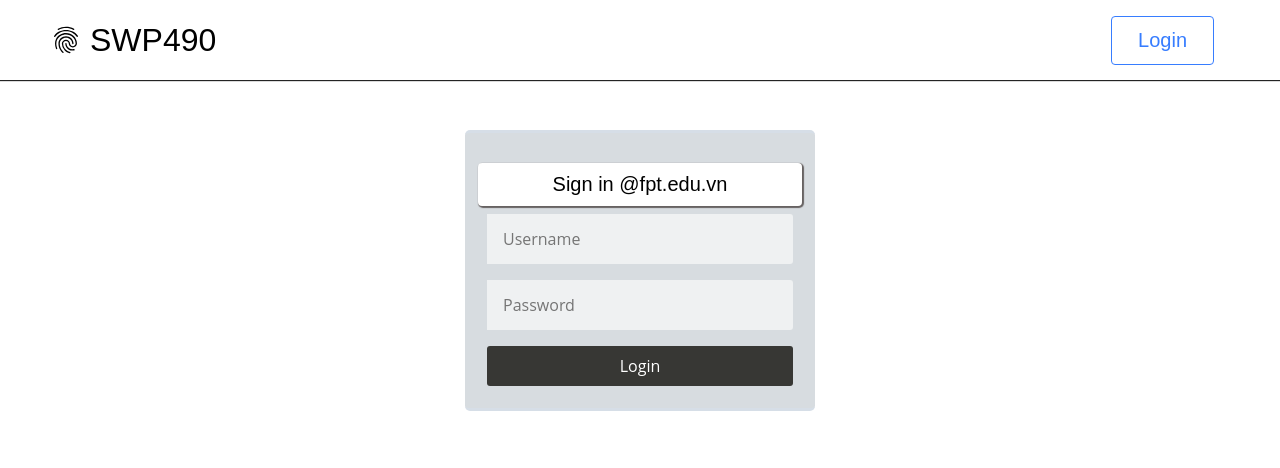
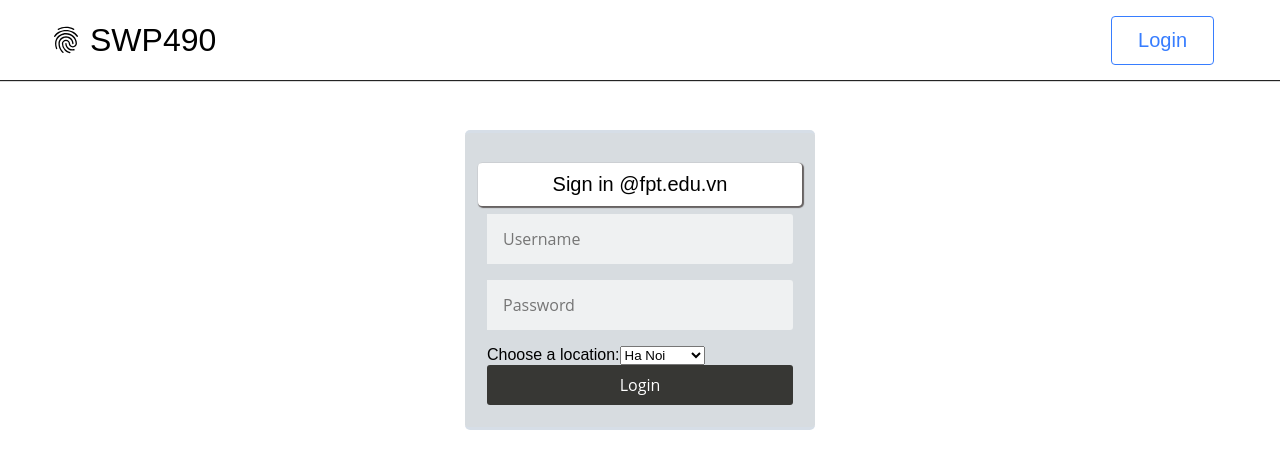
Before and after one commit to ngocquangfu/class-observation-frontend, a React (Create React App) app: page /login in a window 1280 px wide. Shown: the top 468 px of the page. Built offline with nearby package versions, Linux system fonts and the light colour scheme.

Commit message:
add select location

```diff
--- a/src/views/pages/AutheticationPage/Login/Login.js
+++ b/src/views/pages/AutheticationPage/Login/Login.js
@@ -38,7 +38,7 @@ function Login() {
     // </div>
     <div id="login">
       <form name='form-login'>
-      {button ? (
+        {button ? (
           <Link to='/login' className='btn-link' component={Login}>
             <Button buttonStyle='btn--outline' buttonColor={'white'} buttonSize='btn--long'>Sign in @fpt.edu.vn</Button>
           </Link>
@@ -53,14 +53,20 @@ function Login() {
           </Link>
 
         )}
-          <input type="text" id="user" placeholder="Username"/>
+        <input type="text" id="user" placeholder="Username" />
 
-          <input type="password" id="pass" placeholder="Password"/>
+        <input type="password" id="pass" placeholder="Password" />
+        <label for="location">Choose a location:</label>
 
-        <input type="submit" value="Login"/>
-
-</form>
-</div>
+        <select name="location" id="location">
+          <option value="1">Ha Noi</option>
+          <option value="2">Da Nang</option>
+          <option value="3">Hai Phong</option>
+          <option value="4">Tp.HCM</option>
+        </select>
+        <input type="submit" value="Login" />
+      </form>
+    </div>
   )
 }
 
```
Also changed, not shown: src/views/pages/AutheticationPage/Login/Login.css (line endings or trailing spaces).
